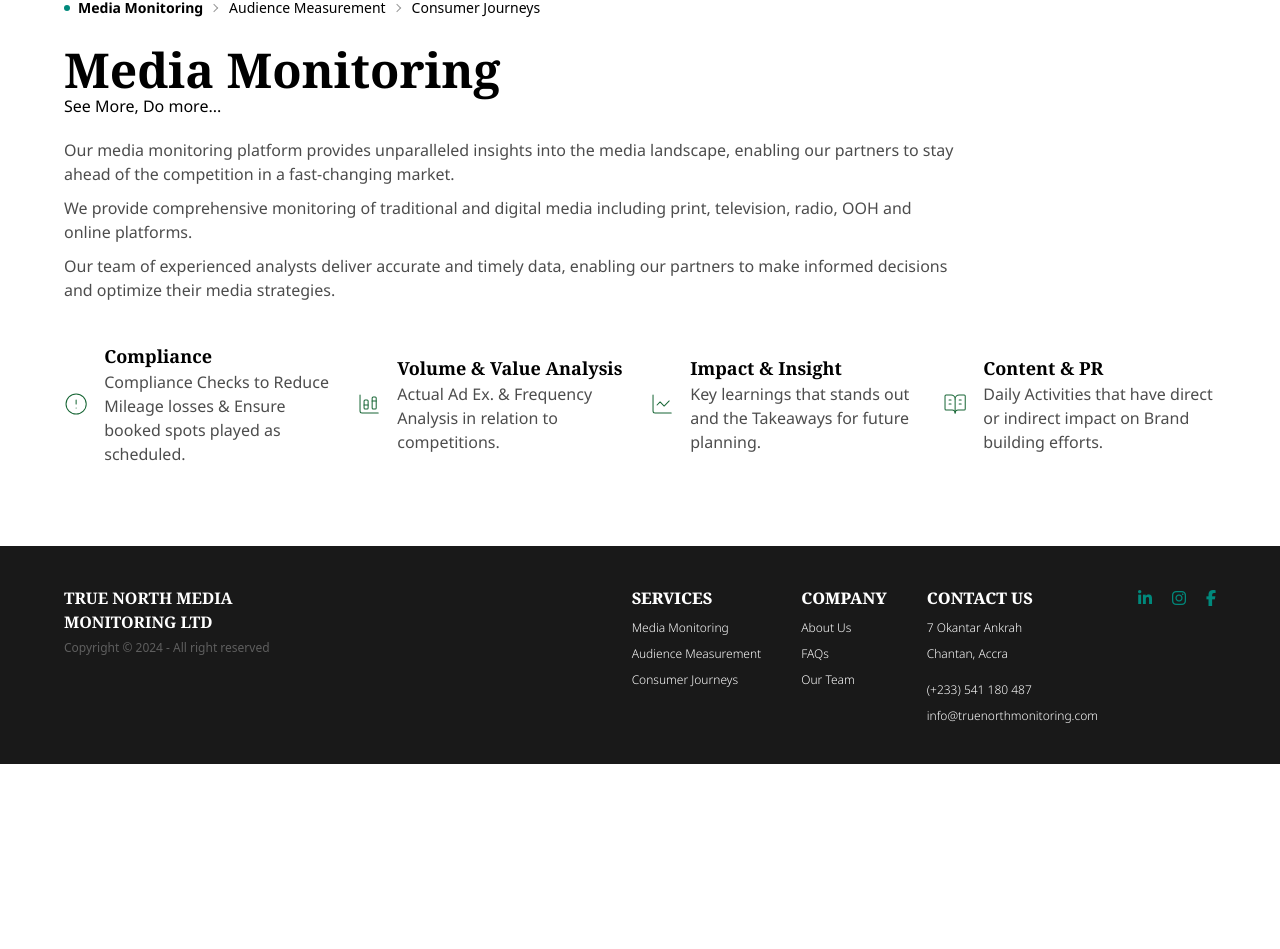
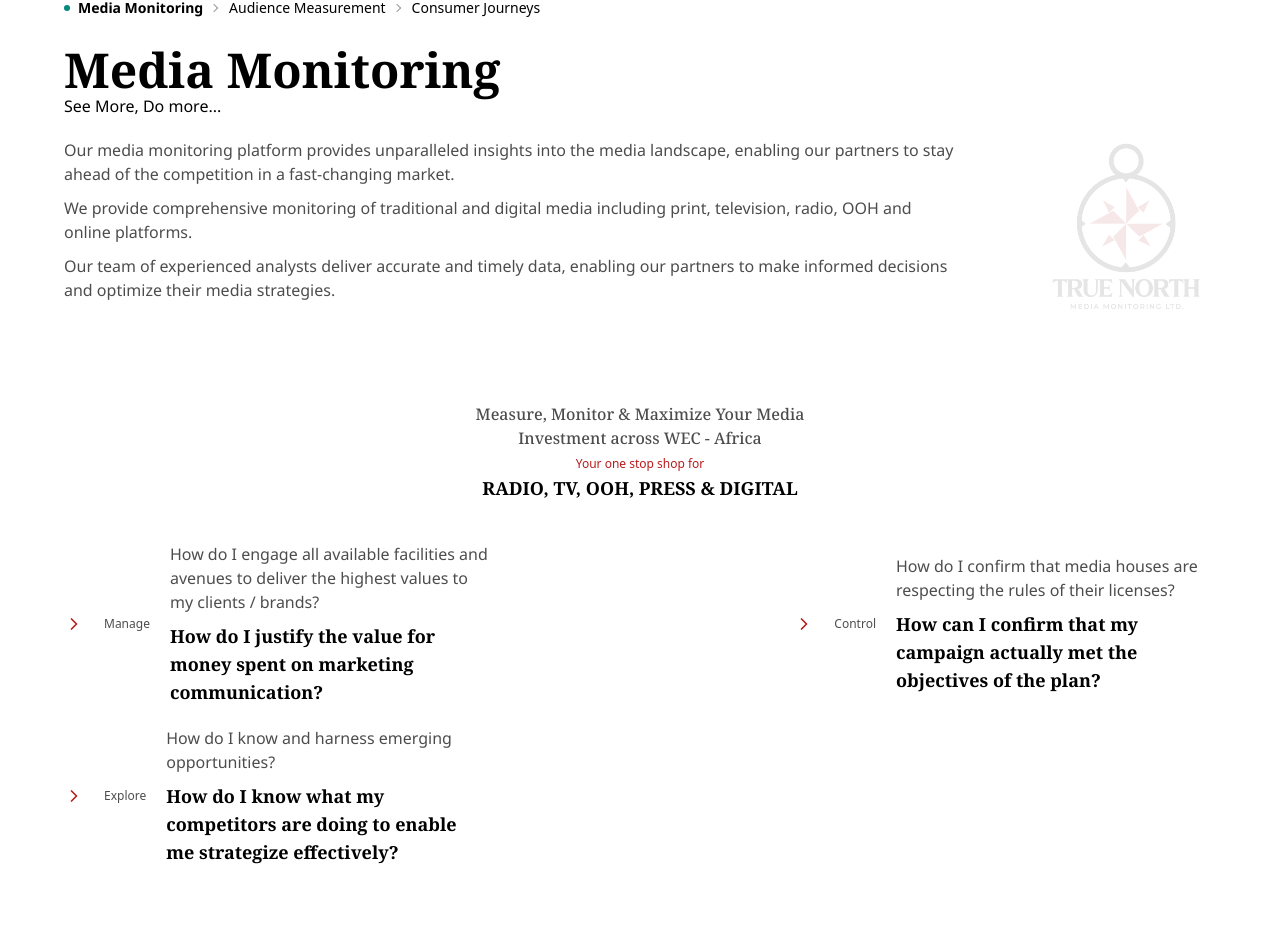
Before and after one commit to leonddarko/truenorthmm, a Next.js app: page /media-monitoring in a window 1280 px wide. Shown: the part 458-1407 px from the top of the page. Before the commit the page ends 1222 px from the top, so only its background shows below. Built offline with nearby package versions, Linux system fonts and the light colour scheme.

Commit message:
UI updates and bug fixes

```diff
--- a/app/media-monitoring/page.js
+++ b/app/media-monitoring/page.js
@@ -5,11 +5,38 @@
   BookOpenText,
   Dot,
   ChevronRight,
+  MonitorCheck,
+  CheckCircle,
+  BrainCircuit,
+  ChartBarBig,
 } from "lucide-react";
-import Link from "next/link";
 import Breadcrumbs from "../ui/breadcrumbs";
+import Image from "next/image";
+
 
 export default function Page() {
+
+  const questions = [
+    {
+      id: 0,
+      q1: "How do I engage all available facilities and avenues to deliver the highest values to my clients / brands?",
+      q2: "How do I justify the value for money spent on marketing communication?",
+      title: "Manage",
+    },
+    {
+      id: 1,
+      q1: "How do I confirm that media houses are respecting the rules of their licenses?",
+      q2: "How can I confirm that my campaign actually met the objectives of the plan?",
+      title: "Control",
+    },
+    {
+      id: 2,
+      q1: "How do I know and harness emerging opportunities?",
+      q2: "How do I know what my competitors are doing  to enable me strategize effectively?",
+      title: "Explore",
+    },
+  ]
+
   const capabilities = [
     {
       id: 0,
@@ -36,6 +63,39 @@
       text: "Daily Activities that have direct or indirect impact on Brand building efforts.",
     },
   ];
+
+  const capabilitiesII = [
+    {
+      id: 0,
+      icon: MonitorCheck,
+      title: "AD Verification",
+      text: "Updated daily and viewable on our portal, As-Run Log shows exactly when and where your spots aired on a daily basis.",
+    },
+    {
+      id: 1,
+      icon: CheckCircle,
+      title: "AD Reconciliation & Compliance",
+      text: "Proof-of-performance audits of your ad buys to document media compliance with your instructions for live reads/ad libs, sponsorship credits, correct use of scripts and creatives or any programming detail.",
+    },
+    {
+      id: 2,
+      icon: BrainCircuit,
+      title: "Competitor Intelligence",
+      text: "With results updated daily, Spot-check reports give you a current view of any brand's share of spending or activity within its product category.",
+    },
+    {
+      id: 3,
+      icon: ChartBarBig,
+      title: "Category Deep Dive",
+      text: "Category-level insight and analysis of competitor ad placement, spending, media mix, and messaging. The most direct and cost-effective way to get a macro view of a product category's competitive landscape.",
+    },
+    {
+      id: 4,
+      icon: BookOpenText,
+      title: "Brand Tracking & Measurement",
+      text: "Never be caught off guard by breaking news. Our media alerts and BAR sends instant alerts or daily compilations of all your media mentions and that of competitors (Solicited and Unsolicited). We also archive your media content to a passworded archive daily.",
+    },
+  ];
   return (
     <>
       <div className="mt-20">
@@ -51,7 +111,10 @@
             </span>
           </div>
 
-          <div className="my-5 max-w-4xl font-notosans font-normal text-black/70">
+          <div className="my-5 font-notosans font-normal text-black/70
+          flex justify-between items-center
+          ">
+            <div className="max-w-4xl">
               <p className="mb-2.5">
                 Our media monitoring platform provides unparalleled insights into
                 the media landscape, enabling our partners to stay ahead of the
@@ -69,21 +132,89 @@
                 enabling our partners to make informed decisions and optimize
                 their media strategies.
               </p>
+            </div>
 
+            <Image
+              className=" opacity-10 hidden md:block"
+              src="/TrueNorthLogoSq.jpg"
+              width={180}
+              height={180}
+              alt="True North Logo"
+            />
             {/* <button className="btn-sm bg-army-green rounded-full transition ease-in-out font-notosans font-semibold text-white flex items-center gap-2 shadow-sm">
               Book A Demo
               <ChevronRight size={15} className=" text-white" />
             </button> */}
           </div>
 
-          <div className="mt-10 flex flex-col md:flex-row justify-start gap-5">
-            {capabilities.map((item) => (
+
+          <div className="mt-20">
+
+            <div className="flex justify-center">
+              <div className="max-w-sm text-center">
+                <div className="text-black/70 font-notoserif font-medium ">
+                  Measure, Monitor & Maximize Your Media Investment across WEC - Africa
+                </div>
+                <span className=" text-xs text-red-700 font-medium">Your one stop shop for </span>
+                <div className="font-bold text-black text-lg font-notoserif">
+                  RADIO, TV, OOH, PRESS & DIGITAL
+                </div>
+              </div>
+            </div>
+
+            {/* <div className=" bg-black w-1 h-1 rounded-full my-2.5" /> */}
+
+            <div className="mt-10 flex flex-wrap flex-col md:flex-row justify-between gap-5">
+
+              {questions && questions.map((item) => (
+                <>
+                  <div key={item.id} className="flex justify-end items-center gap-5">
+                    <ChevronRight
+                      size={20}
+                      className="text-red-700"
+                    />
+                    <span className="text-xs text-black/70">{item.title}</span>
+
+                    <div className="flex justify-start items-center gap-4 max-w-xs font-notosans">
+                      <div className=" flex flex-col gap-2">
+                        <div className="text-black/70">
+                          {item.q1}
+                        </div>
+                        <div className="font-bold text-black text-lg font-notoserif">
+                          {item.q2}
+                        </div>
+                      </div>
+                    </div>
+                  </div>
+                </>
+              ))}
+
+            </div>
+
+          </div>
+
+
+          <div className="mt-20">
+
+            <div className="flex justify-center">
+              <div className="max-w-sm text-center">
+                <div className="text-black/70 font-notoserif font-medium ">
+                   Details of Our Media Monitoring Offering
+                </div>
+                <span className=" text-xs text-red-700 font-medium">
+                TNM has created new and innovative ways of monitoring, measuring, and analyzing YOUR paid and earned media through the below segmentation.
+                </span>
+              </div>
+            </div>
+
+            <div className="mt-10 flex flex-col md:flex-row justify-start items-start gap-5">
+              {capabilitiesII.map((item) => (
                 <div
                   key={item.id}
-                className="flex justify-start items-center gap-4"
+                  className="flex justify-start items-start gap-4"
                 >
                   <item.icon
-                  size={40}
+                    size={50}
                     strokeWidth={1}
                     className="text-green-800"
                   />
@@ -98,8 +229,11 @@
                 </div>
               ))}
             </div>
+
           </div>
+
         </div>
+      </div >
     </>
   );
 }
```
Lines whose indentation alone changed are shown as unchanged.
